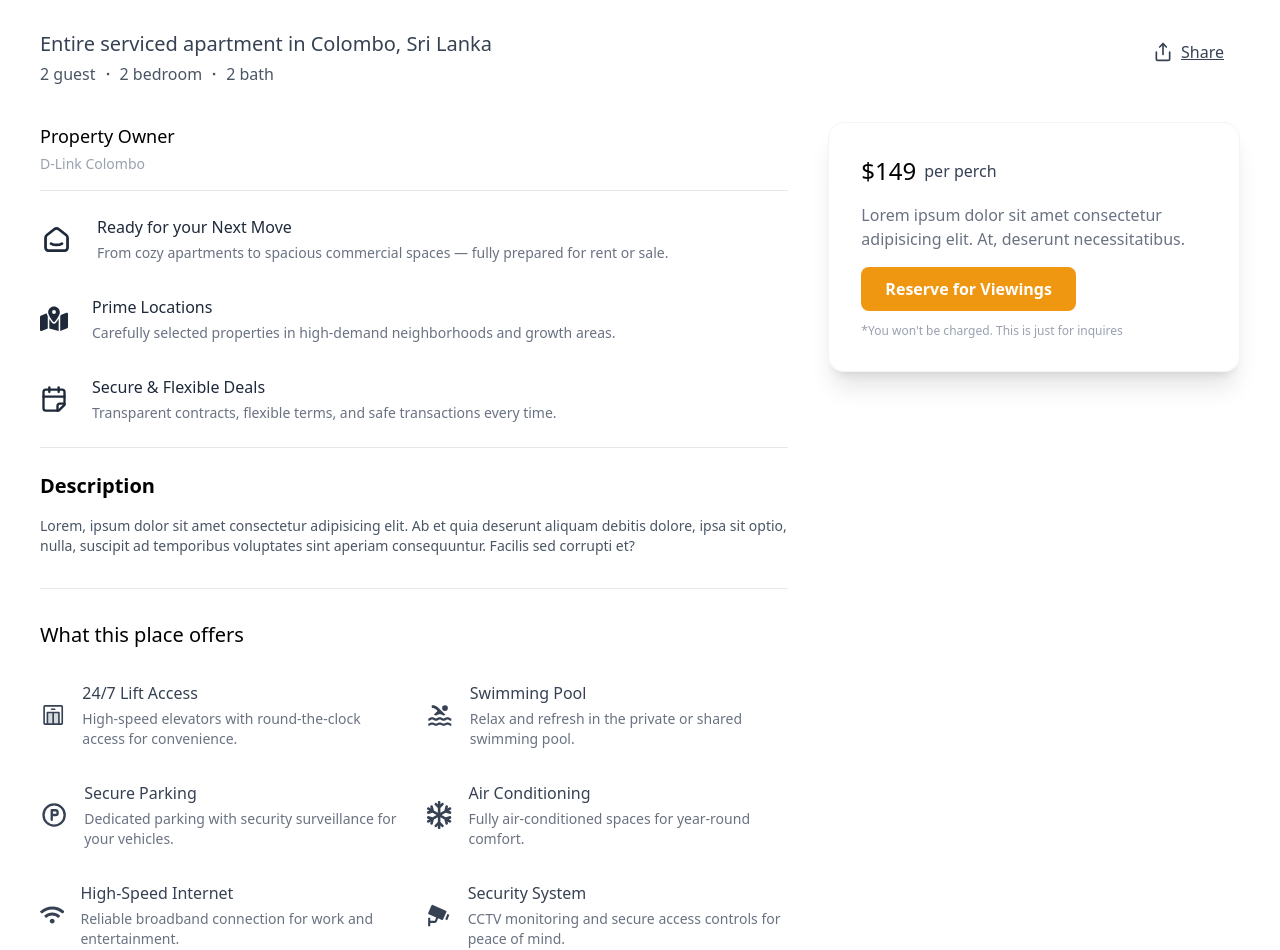
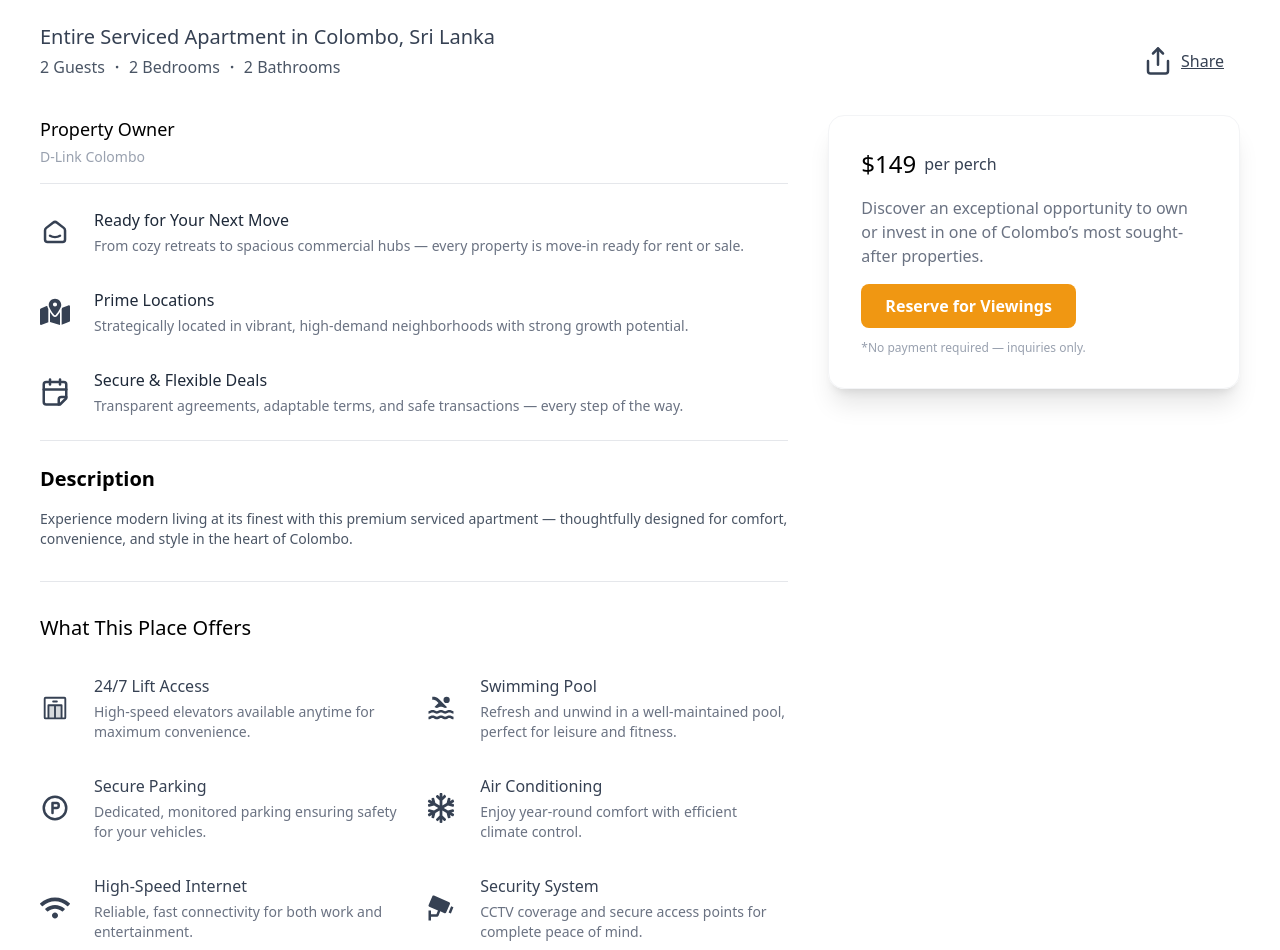
Before and after one commit to reshamsu/DLink-REACT, a React (Vite) app in the folder dlink-frontend/: page /property/listing in a window 1280 px wide. Shown: the part 664-1614 px from the top of the page. Built offline with nearby package versions, Linux system fonts and the light colour scheme.

Commit message:
Mobile Update

```diff
--- a/dlink-frontend/src/components/listing/Hero.jsx
+++ b/dlink-frontend/src/components/listing/Hero.jsx
@@ -1,52 +1,33 @@
 import React from "react";
 import Property from "../../assets/property.jpg";
-import { LuDot } from "react-icons/lu";
-import { LuShare } from "react-icons/lu";
+
 
 const Hero = () => {
   return (
     <>
-      <div className="max-w-[1200px] mx-auto mt-22 md:flex flex-col-reverse md:flex-col">
-        <div className="pt-10 mb-6">
-          <h1 className="text-2xl font-medium">
+      <div className="max-w-[1200px] mx-auto mt-22 flex md:flex flex-col-reverse md:flex-col">
+        <div className="pt-4 md:pt-10 mb-6 mx-5 md:mx-0">
+          <h1 className="text-xl md:text-2xl font-medium">
             Modern Apartment in Dehiwela, Colombo
           </h1>
           <p className="py-1 text-sm font-normal text-gray-400">
             Updated: 9th Aug 2025
           </p>
         </div>
-        <div className="rounded-none md:rounded-2xl flex items-start">
+        <div className="rounded-none md:rounded-2xl flex items-start flex-col md:flex-row">
           <img
             src={Property}
             alt="listing"
-            className="w-[50%] rounded-none md:rounded-l-2xl"
+            className="w-full md:w-[49.2%] rounded-none md:rounded-l-2xl"
           />
-          <div className="grid grid-cols-2 gap-3 ml-3">
+          <div className="hidden md:grid grid-cols-2 gap-3 md:mx-3 my-3 md:my-0">
             <img src={Property} alt="listing" className="" />
-            <img src={Property} alt="listing" className="rounded-tr-2xl" />
+            <img src={Property} alt="listing" className="rounded-none md:rounded-tr-2xl" />
             <img src={Property} alt="listing" className="" />
-            <img src={Property} alt="listing" className="rounded-br-2xl" />
+            <img src={Property} alt="listing" className="rounded-none md:rounded-br-2xl" />
           </div>
         </div>
-        <div className="flex items-center justify-between">
-          <div className="pt-8 mb-4">
-            <h1 className="text-gray-700 text-xl font-medium">
-              Entire serviced apartment in Colombo, Sri Lanka
-            </h1>
-            <ul className="flex grid-cols-3 py-1 gap-1 text-gray-600">
-              <li className="flex items-center gap-1">
-                2 guest <LuDot />
-              </li>
-              <li className="flex items-center gap-1">
-                2 bedroom <LuDot />
-              </li>
-              <li className="flex items-center gap-1">2 bath</li>
-            </ul>
-          </div>
-          <button>
-            <a href="" className="text-gray-700 hover:bg-gray-100 py-2 px-4 hover:text-gray-900 rounded-lg underline font-medium flex items-center gap-2"><LuShare  size={20}/> Share</a>
-          </button>
-        </div>
+
       </div>
     </>
   );
--- a/dlink-frontend/src/components/listing/Info.jsx
+++ b/dlink-frontend/src/components/listing/Info.jsx
@@ -11,65 +11,88 @@ import { FaWifi } from "react-icons/fa";
 import { BiSolidCctv } from "react-icons/bi";
 import { FaDumbbell } from "react-icons/fa";
 import { PiPottedPlantBold } from "react-icons/pi";
+import { LuDot } from "react-icons/lu";
+import { LuShare } from "react-icons/lu";
 
 const Info = () => {
+  // Consistent responsive icon styling
+  const iconClass =
+    "text-3xl md:text-3xl flex-shrink-0 text-gray-700";
+
   return (
     <div className="max-w-[1200px] mx-auto m-4">
       <div>
-        <div className="grid grid-cols-[1.4fr_0.8fr] gap-6">
+        <div className="flex items-center justify-between">
+          <div className="pt-4 mb-8 hidden md:block">
+            <h1 className="text-gray-700 text-xl font-medium">
+              Entire Serviced Apartment in Colombo, Sri Lanka
+            </h1>
+            <ul className="flex grid-cols-3 py-1 gap-1 text-gray-600">
+              <li className="flex items-center gap-1">
+                2 Guests <LuDot />
+              </li>
+              <li className="flex items-center gap-1">
+                2 Bedrooms <LuDot />
+              </li>
+              <li className="flex items-center gap-1">2 Bathrooms</li>
+            </ul>
+          </div>
+          <button>
+            <a
+              href=""
+              className="text-gray-700 hover:bg-gray-100 py-2 px-4 hover:text-gray-900 rounded-lg underline font-medium flex items-center gap-2"
+            >
+              <LuShare className={iconClass} /> Share
+            </a>
+          </button>
+        </div>
+
+        <div className="grid grid-cols-none md:grid-cols-[1.4fr_0.8fr] gap-6 mx-6 md:mx-0">
+          {/* Left Column - Property Info */}
           <div className="flex flex-col h-fit">
             <div className="pb-4 border-b border-gray-200">
               <h1 className="text-lg font-medium">Property Owner</h1>
               <p className="text-gray-400 text-sm mt-1">D-Link Colombo</p>
             </div>
+
             <div className="py-2 border-b border-gray-200 text-gray-800">
-              <div className="py-4 flex items-center gap-6">
-                <TbSmartHome size={33} />
-                <div>
-                  <h2 className="text-md mb-1 font-medium">
-                    Ready for your Next Move
-                  </h2>
-                  <p className="text-gray-500 text-sm">
-                    From cozy apartments to spacious commercial spaces — fully
-                    prepared for rent or sale.
-                  </p>
+              {[
+                {
+                  icon: <TbSmartHome className={iconClass} />,
+                  title: "Ready for Your Next Move",
+                  desc: "From cozy retreats to spacious commercial hubs — every property is move-in ready for rent or sale.",
+                },
+                {
+                  icon: <FaMapLocationDot className={iconClass} />,
+                  title: "Prime Locations",
+                  desc: "Strategically located in vibrant, high-demand neighborhoods with strong growth potential.",
+                },
+                {
+                  icon: <LuCalendarFold className={iconClass} />,
+                  title: "Secure & Flexible Deals",
+                  desc: "Transparent agreements, adaptable terms, and safe transactions — every step of the way.",
+                },
+              ].map((item, idx) => (
+                <div key={idx} className="py-4 flex items-center gap-6">
+                  {item.icon}
+                  <div>
+                    <h2 className="text-md mb-1 font-medium">{item.title}</h2>
+                    <p className="text-gray-500 text-sm">{item.desc}</p>
+                  </div>
                 </div>
-              </div>
-              <div className="py-4 flex items-center gap-6">
-                <FaMapLocationDot size={28} />
-                <div>
-                  <h2 className="text-md mb-1 font-medium">Prime Locations</h2>
-                  <p className="text-gray-500 text-sm">
-                    Carefully selected properties in high-demand neighborhoods
-                    and growth areas.
-                  </p>
-                </div>
-              </div>
-              <div className="py-4 flex items-center gap-6">
-                <LuCalendarFold size={28} />
-                <div>
-                  <h2 className="text-md mb-1 font-medium">
-                    Secure & Flexible Deals
-                  </h2>
-                  <p className="text-gray-500 text-sm">
-                    Transparent contracts, flexible terms, and safe transactions
-                    every time.
-                  </p>
-                </div>
-              </div>
+              ))}
             </div>
           </div>
-          <div className="shadow-xl rounded-2xl p-8 border ml-4 h-fit border-gray-100">
+
+          {/* Right Column - Price & CTA */}
+          <div className="shadow-xl rounded-2xl p-8 border ml-0 md:ml-4 h-fit border-gray-100">
             <div className="flex gap-2">
               <h1 className="text-2xl font-medium">$149</h1>
               <p className="text-gray-700 mt-1">per perch</p>
             </div>
-            <div>
-              <p className="my-4 text-gray-500">
-                Lorem ipsum dolor sit amet consectetur adipisicing elit. At,
-                deserunt necessitatibus.
-              </p>
-            </div>
+            <p className="my-4 text-gray-500">
+              Discover an exceptional opportunity to own or invest in one of Colombo’s most sought-after properties.
+            </p>
             <button>
               <a
                 href="tel:+94761676603"
@@ -78,135 +101,78 @@ const Info = () => {
                 Reserve for Viewings
               </a>
             </button>
-
             <p className="text-xs mt-3 text-gray-400">
-              *You won't be charged. This is just for inquires
+              *No payment required — inquiries only.
             </p>
           </div>
-          <div>
+
+          {/* Bottom Section - Description & Features */}
+          <div className="mt-6 md:mt-0">
             <h1 className="text-xl font-semibold">Description</h1>
-
             <div className="py-4 pb-8 border-b border-gray-200">
               <p className="text-gray-600 text-sm">
-                Lorem, ipsum dolor sit amet consectetur adipisicing elit. Ab et
-                quia deserunt aliquam debitis dolore, ipsa sit optio, nulla,
-                suscipit ad temporibus voluptates sint aperiam consequuntur.
-                Facilis sed corrupti et?
+                Experience modern living at its finest with this premium serviced apartment — thoughtfully designed for comfort, convenience, and style in the heart of Colombo.
               </p>
             </div>
+
             <div className="pt-8 border-b border-gray-200">
-              <h1 className="text-xl font-medium">What this place offers</h1>
-              <div className="grid grid-cols-2 gap-x-6 my-4 text-gray-700">
-                <div className="py-4 flex items-center gap-4">
-                  <PiElevatorDuotone size={36} />
-                  <div>
-                    <h2 className="text-md mb-1 font-medium">
-                      24/7 Lift Access
-                    </h2>
-                    <p className="text-gray-500 text-sm">
-                      High-speed elevators with round-the-clock access for
-                      convenience.
-                    </p>
+              <h1 className="text-xl font-medium">What This Place Offers</h1>
+              <div className="grid grid-cols-none md:grid-cols-2 gap-x-6 my-4 text-gray-700">
+                {[
+                  {
+                    icon: <PiElevatorDuotone className={iconClass} />,
+                    title: "24/7 Lift Access",
+                    desc: "High-speed elevators available anytime for maximum convenience.",
+                  },
+                  {
+                    icon: <MdPool className={iconClass} />,
+                    title: "Swimming Pool",
+                    desc: "Refresh and unwind in a well-maintained pool, perfect for leisure and fitness.",
+                  },
+                  {
+                    icon: <TbParkingCircle className={iconClass} />,
+                    title: "Secure Parking",
+                    desc: "Dedicated, monitored parking ensuring safety for your vehicles.",
+                  },
+                  {
+                    icon: <FaRegSnowflake className={iconClass} />,
+                    title: "Air Conditioning",
+                    desc: "Enjoy year-round comfort with efficient climate control.",
+                  },
+                  {
+                    icon: <FaWifi className={iconClass} />,
+                    title: "High-Speed Internet",
+                    desc: "Reliable, fast connectivity for both work and entertainment.",
+                  },
+                  {
+                    icon: <BiSolidCctv className={iconClass} />,
+                    title: "Security System",
+                    desc: "CCTV coverage and secure access points for complete peace of mind.",
+                  },
+                  {
+                    icon: <FaDumbbell className={iconClass} />,
+                    title: "Gym & Fitness Center",
+                    desc: "State-of-the-art fitness facilities to keep you active and healthy.",
+                  },
+                  {
+                    icon: <PiPottedPlantBold className={iconClass} />,
+                    title: "Garden & Green Spaces",
+                    desc: "Beautifully landscaped areas for relaxation and outdoor enjoyment.",
+                  },
+                ].map((item, idx) => (
+                  <div key={idx} className="py-4 flex items-center gap-6">
+                    {item.icon}
+                    <div>
+                      <h2 className="text-md mb-1 font-medium">{item.title}</h2>
+                      <p className="text-gray-500 text-sm">{item.desc}</p>
+                    </div>
                   </div>
-                </div>
-
-                <div className="py-4 flex items-center gap-4">
-                  <MdPool size={33} />
-                  <div>
-                    <h2 className="text-md mb-1 font-medium">Swimming Pool</h2>
-                    <p className="text-gray-500 text-sm">
-                      Relax and refresh in the private or shared swimming pool.
-                    </p>
-                  </div>
-                </div>
-
-                <div className="py-4 flex items-center gap-4">
-                  <TbParkingCircle size={36} />
-                  <div>
-                    <h2 className="text-md mb-1 font-medium">Secure Parking</h2>
-                    <p className="text-gray-500 text-sm">
-                      Dedicated parking with security surveillance for your
-                      vehicles.
-                    </p>
-                  </div>
-                </div>
-
-                <div className="py-4 flex items-center gap-4">
-                  <FaRegSnowflake size={28} />
-                  <div>
-                    <h2 className="text-md mb-1 font-medium">
-                      Air Conditioning
-                    </h2>
-                    <p className="text-gray-500 text-sm">
-                      Fully air-conditioned spaces for year-round comfort.
-                    </p>
-                  </div>
-                </div>
-
-                <div className="py-4 flex items-center gap-4">
-                  <FaWifi size={30} />
-                  <div>
-                    <h2 className="text-md mb-1 font-medium">
-                      High-Speed Internet
-                    </h2>
-                    <p className="text-gray-500 text-sm">
-                      Reliable broadband connection for work and entertainment.
-                    </p>
-                  </div>
-                </div>
-
-                <div className="py-4 flex items-center gap-4">
-                  <BiSolidCctv size={33} />
-                  <div>
-                    <h2 className="text-md mb-1 font-medium">
-                      Security System
-                    </h2>
-                    <p className="text-gray-500 text-sm">
-                      CCTV monitoring and secure access controls for peace of
-                      mind.
-                    </p>
-                  </div>
-                </div>
-
-                <div className="py-4 flex items-center gap-4">
-                  <FaDumbbell size={28} />
-                  <div>
-                    <h2 className="text-md mb-1 font-medium">
-                      Gym & Fitness Center
-                    </h2>
-                    <p className="text-gray-500 text-sm">
-                      On-site gym facilities to stay active and healthy.
-                    </p>
-                  </div>
-                </div>
-
-                <div className="py-4 flex items-center gap-4">
-                  <PiPottedPlantBold size={30} />
-                  <div>
-                    <h2 className="text-md mb-1 font-medium">
-                      Garden & Green Spaces
-                    </h2>
-                    <p className="text-gray-500 text-sm">
-                      Landscaped gardens for relaxation and outdoor activities.
-                    </p>
-                  </div>
-                </div>
-
-                {/* <div className="py-4 flex items-center gap-4">
-                  <VscVerifiedFilled size={30} />
-                  <div>
-                    <h2 className="text-md mb-1 font-medium">
-                      Conference/Meeting Rooms
-                    </h2>
-                    <p className="text-gray-500 text-sm">
-                      Professional spaces for business meetings and events.
-                    </p>
-                  </div>
-                </div> */}
+                ))}
               </div>
             </div>
+
             <div className="py-8">
-              <h1 className="text-xl font-medium">Locate this Property</h1>
+              <h1 className="text-xl font-medium">Locate This Property</h1>
             </div>
           </div>
         </div>
--- a/dlink-frontend/src/pages/AddListing.jsx
+++ b/dlink-frontend/src/pages/AddListing.jsx
@@ -263,7 +263,7 @@ const PropertyForm = () => {
             <div className="md:col-span-2 flex justify-end">
               <button
                 type="submit"
-                className="px-6 py-2.5 lg:ml-12 md:ml-0 rounded-lg flex items-center text-center text-white bg-[#f09712] hover:bg-[#ec6d06e8]"
+                className="px-6 py-2.5 cursor-pointer rounded-lg flex items-center text-center font-semibold text-white bg-[#f09712] hover:bg-[#ec6d06e8]"
               >
                 Submit Listing
               </button>
```
Also changed, not shown: dlink-frontend/src/components/Navbar.jsx (+7 -4 lines).
